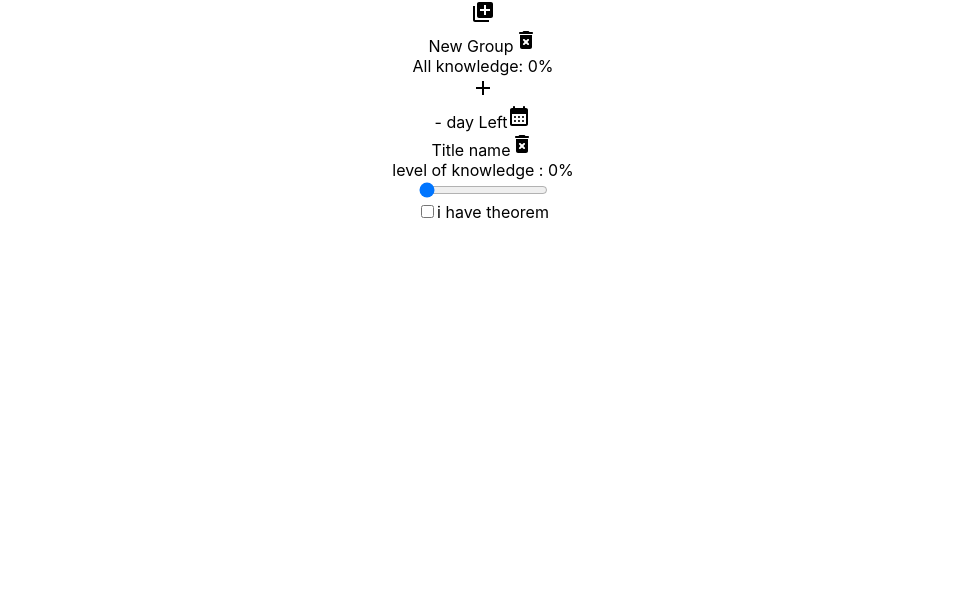
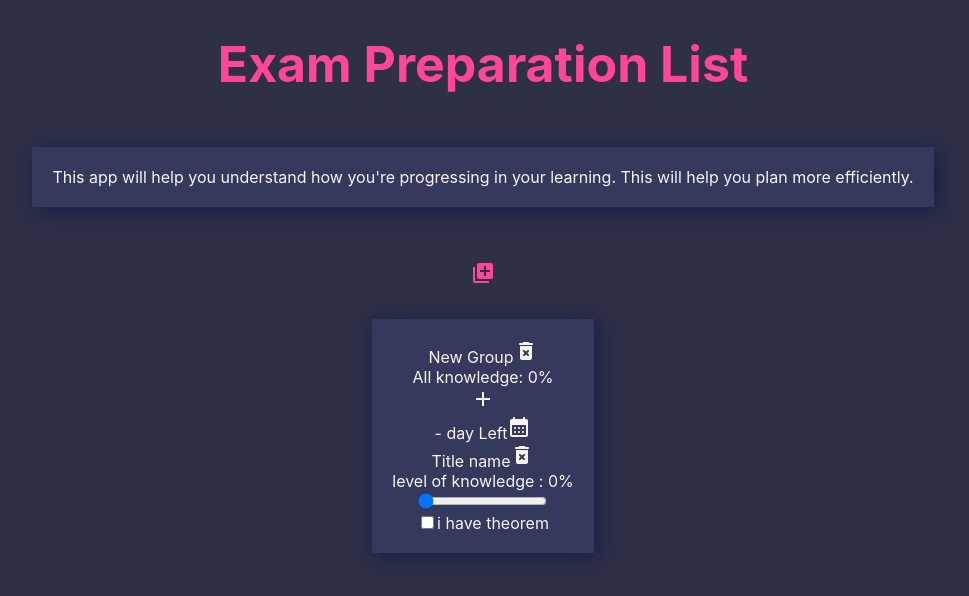
Before and after one commit to cintia-sari/items-list-in-react, a React (Create React App) app: page / in a window 1280 px wide. Shown: the top 596 px of the page, without its empty margins (157-1126 px from the left). Built offline with nearby package versions, Linux system fonts and the light colour scheme.

Commit message:
App css modosítás

```diff
--- a/src/App.css
+++ b/src/App.css
@@ -1,38 +1,31 @@
-.App {
-  text-align: center;
+:root{
+  --green:#2CE77A;
+  --pink:#ff4699;
+  --darkblue:#2d3047;
+  --blue:#34395d;
+  --yellow:#fffd87;
+  --orange:#ff9b71;
+  --white :#fbf5f4;
+  --boxshadow:#171e49;
 }
 
-.App-logo {
-  height: 40vmin;
-  pointer-events: none;
+html {
+  text-align: center;
+  background-color:var(--darkblue);
+  color:var(--white);
+  font-family: 'Oswald', sans-serif;
+  min-width: 400px;
 }
 
-@media (prefers-reduced-motion: no-preference) {
-  .App-logo {
-    animation: App-logo-spin infinite 20s linear;
-  }
+.title {
+  color:var(--pink);
+  font-size: 50px;
 }
 
-.App-header {
-  background-color: #282c34;
-  min-height: 100vh;
-  display: flex;
-  flex-direction: column;
-  align-items: center;
-  justify-content: center;
-  font-size: calc(10px + 2vmin);
-  color: white;
+.description{
+  background-color: var(--blue);
+  display:inline-block;
+  margin:20px;
+  padding: 20px;
+  box-shadow:4px 4px 20px var(--boxshadow);
 }
-
-.App-link {
-  color: #61dafb;
-}
-
-@keyframes App-logo-spin {
-  from {
-    transform: rotate(0deg);
-  }
-  to {
-    transform: rotate(360deg);
-  }
-}
--- a/src/App.js
+++ b/src/App.js
@@ -308,6 +308,9 @@ function App() {
    }
 
   return (
+    <>
+    <h1 className='title'> Exam Preparation List</h1>
+    <span className='description'>This app will help you understand how you're progressing in your learning. This will help you plan more efficiently.</span>
     <div className="App">
       <AddGroup groupAddition={groupAddition} />
       <GroupList
@@ -325,6 +328,7 @@ function App() {
           setNewDate={setNewDate}
         />
     </div>
+    </>
   );
 }
 
--- a/src/Components/AddGroup/AddGroup.css
+++ b/src/Components/AddGroup/AddGroup.css
@@ -0,0 +1,15 @@
+:root{
+    --green:#2CE77A;
+    --pink:#ff4699;
+    --darkblue:#2d3047;
+    --blue:#34395d;
+    --yellow:#fffd87;
+    --orange:#ff9b71;
+    --white :#fbf5f4;
+    --boxshadow:#171e49;
+  }
+
+  .add-icon{
+    color:var(--pink);
+    font-size: 60px;
+  }
--- a/src/Components/AddGroup/AddGroup.jsx
+++ b/src/Components/AddGroup/AddGroup.jsx
@@ -12,7 +12,7 @@ export default function AddGroup(props) {
 
   }
   return (
-     <div>
+     <div className='add-icon'>
       <AddToPhotosIcon onClick={handleSubmit}/>
      </div>
   )
--- a/src/Components/GroupList/GroupList.css
+++ b/src/Components/GroupList/GroupList.css
@@ -0,0 +1,18 @@
+:root{
+    --green:#2CE77A;
+    --pink:#ff4699;
+    --darkblue:#2d3047;
+    --blue:#34395d;
+    --yellow:#fffd87;
+    --orange:#ff9b71;
+    --white :#fbf5f4;
+    --boxshadow:#171e49;
+  }
+
+  .examName{
+    background-color: var(--blue);
+    display:inline-block;
+    margin:20px;
+    padding: 20px;
+    box-shadow:4px 4px 20px var(--boxshadow);
+  }
--- a/src/Components/GroupList/GroupList.jsx
+++ b/src/Components/GroupList/GroupList.jsx
@@ -39,7 +39,7 @@ export default function GroupList(props) {
 
 
   const groupList = props.groupList.map(group=>(
-    <div key={group.id}>{ group.rename ?
+    <div key={group.id} className="examName">{ group.rename ?
          <div>
             <label>
               <input
```
